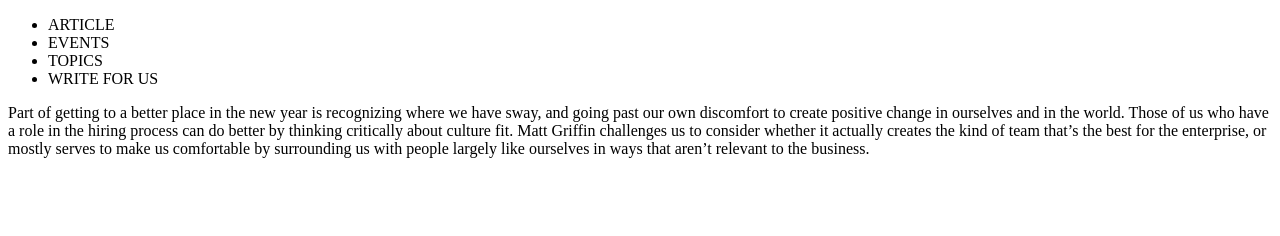
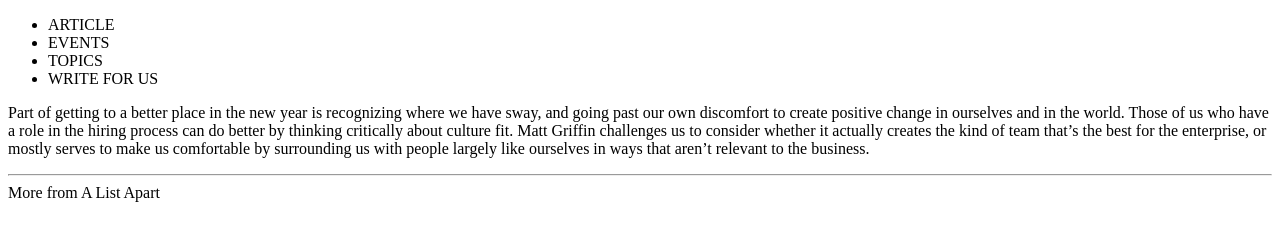
Before and after one commit to ntenser/html-layout, a plain HTML site: page index.html in a window 1280 px wide. Drawn offline with Linux system fonts and the light colour scheme.

Commit message:
add file

```diff
--- a/index.html
+++ b/index.html
@@ -34,5 +34,11 @@
 </p>
 </article>
 
+
+<hr>
+
+<header> More from A List Apart </header>
+
+
   </body>
 </html>
```
